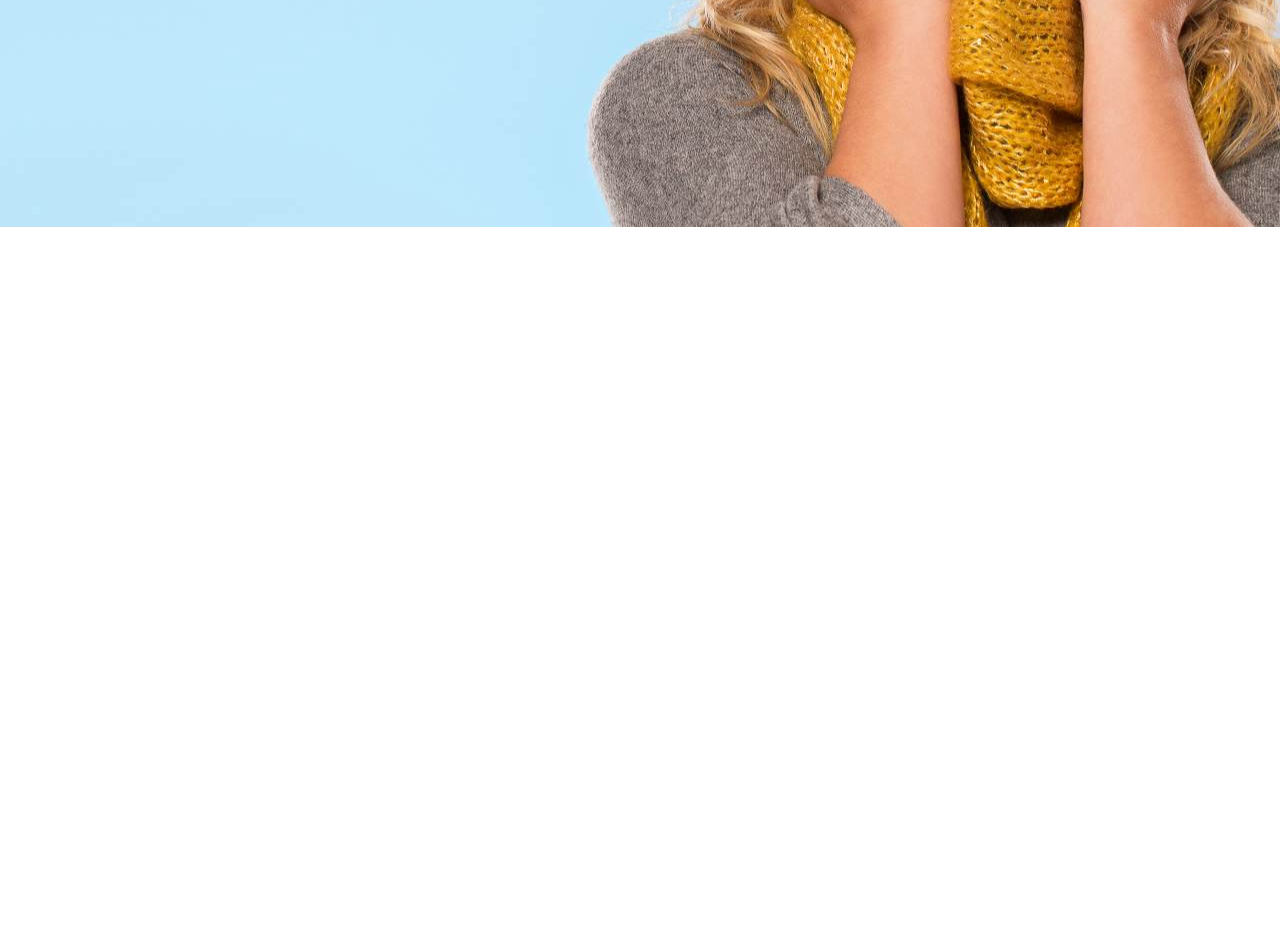
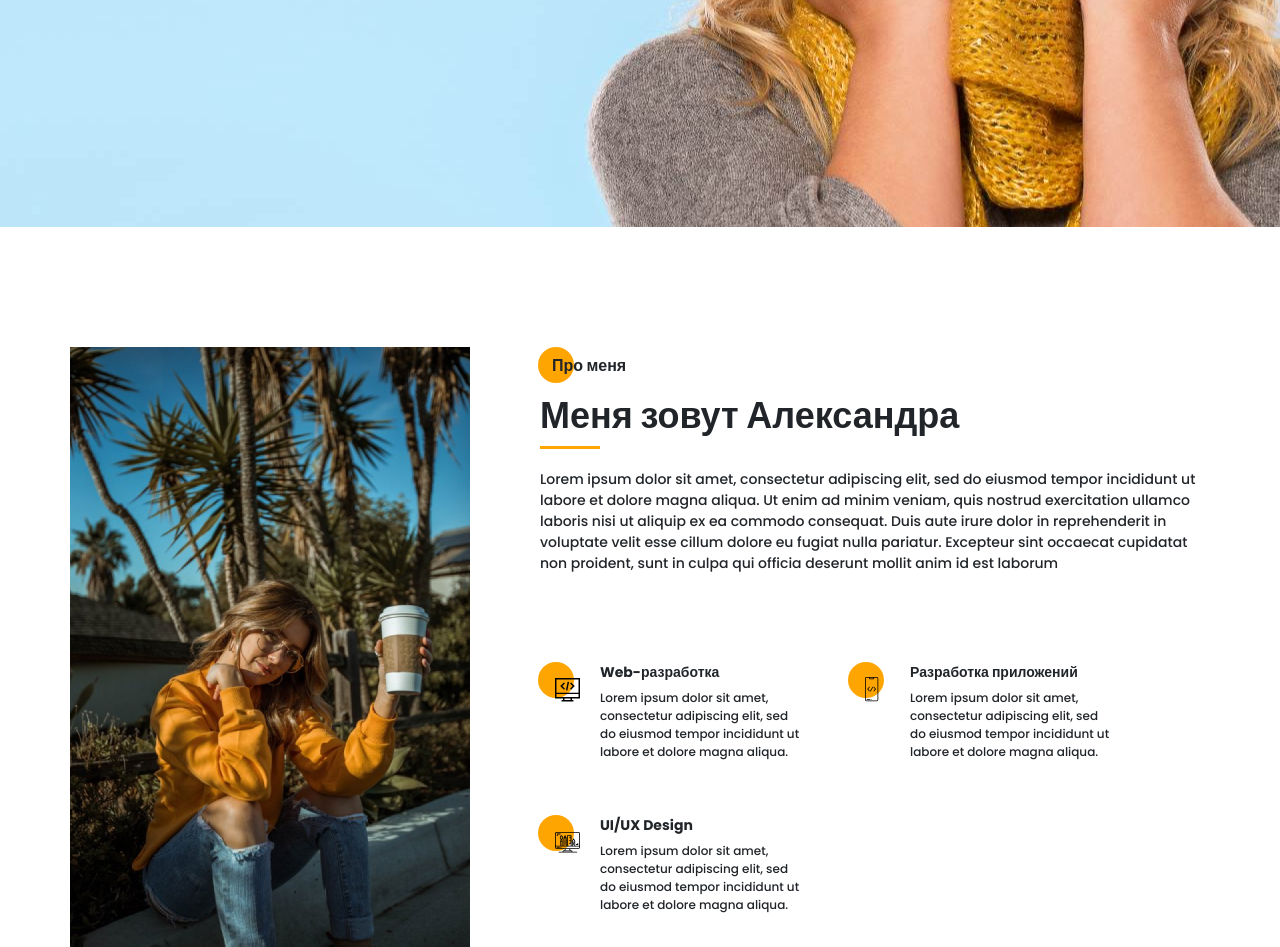
Before and after one commit to razuvaevcr/rezume_CSS-Grid_JS, a website: page src/index.html in a window 1280 px wide. Shown: the part 573-1520 px from the top of the page. Before the commit the page ends 800 px from the top, so only its background shows below. Drawn offline with nearby package versions, Linux system fonts and the light colour scheme; files that its build step writes are made by us from their sources; files whose address does not match are found by name.

Commit message:
add 'about'

```diff
--- a/src/index.html
+++ b/src/index.html
@@ -1,5 +1,6 @@
 <!DOCTYPE html>
 <html lang="ru">
+
 <head>
     <meta charset="UTF-8">
     <meta http-equiv="X-UA-Compatible" content="IE=edge">
@@ -12,15 +13,19 @@
     <meta property="og:type" content="website">
     <meta property="og:url" content="https://metatags.io/">
     <meta property="og:title" content="Meta Tags — Preview, Edit and Generate">
-    <meta property="og:description" content="With Meta Tags you can edit and experiment with your content then preview how your webpage will look on Google, Facebook, Twitter and more!">
-    <meta property="og:image" content="https://metatags.io/assets/meta-tags-16a33a6a8531e519cc0936fbba0ad904e52d35f34a46c97a2c9f6f7dd7d336f2.png">
+    <meta property="og:description"
+        content="With Meta Tags you can edit and experiment with your content then preview how your webpage will look on Google, Facebook, Twitter and more!">
+    <meta property="og:image"
+        content="https://metatags.io/assets/meta-tags-16a33a6a8531e519cc0936fbba0ad904e52d35f34a46c97a2c9f6f7dd7d336f2.png">
 
     <!-- Twitter -->
     <meta property="twitter:card" content="summary_large_image">
     <meta property="twitter:url" content="https://metatags.io/">
     <meta property="twitter:title" content="Meta Tags — Preview, Edit and Generate">
-    <meta property="twitter:description" content="With Meta Tags you can edit and experiment with your content then preview how your webpage will look on Google, Facebook, Twitter and more!">
-    <meta property="twitter:image" content="https://metatags.io/assets/meta-tags-16a33a6a8531e519cc0936fbba0ad904e52d35f34a46c97a2c9f6f7dd7d336f2.png">
+    <meta property="twitter:description"
+        content="With Meta Tags you can edit and experiment with your content then preview how your webpage will look on Google, Facebook, Twitter and more!">
+    <meta property="twitter:image"
+        content="https://metatags.io/assets/meta-tags-16a33a6a8531e519cc0936fbba0ad904e52d35f34a46c97a2c9f6f7dd7d336f2.png">
 
     <!-- Favicon  -->
     <link rel="apple-touch-icon" sizes="57x57" href="icons/favicon//apple-icon-57x57.png">
@@ -32,7 +37,7 @@
     <link rel="apple-touch-icon" sizes="144x144" href="icons/favicon//apple-icon-144x144.png">
     <link rel="apple-touch-icon" sizes="152x152" href="icons/favicon//apple-icon-152x152.png">
     <link rel="apple-touch-icon" sizes="180x180" href="icons/favicon//apple-icon-180x180.png">
-    <link rel="icon" type="image/png" sizes="192x192"  href="icons/favicon//android-icon-192x192.png">
+    <link rel="icon" type="image/png" sizes="192x192" href="icons/favicon//android-icon-192x192.png">
     <link rel="icon" type="image/png" sizes="32x32" href="icons/favicon//favicon-32x32.png">
     <link rel="icon" type="image/png" sizes="96x96" href="icons/favicon//favicon-96x96.png">
     <link rel="icon" type="image/png" sizes="16x16" href="icons/favicon//favicon-16x16.png">
@@ -43,6 +48,7 @@
 
     <link rel="stylesheet" href="css/style.min.css">
 </head>
+
 <body>
     <aside class="sidepanel">
         <a href="#" class="sidepanel__link"><img src="icons/social/facebook.svg" alt="Facebook"></a>
@@ -56,7 +62,9 @@
         <div class="menu__block">
             <div class="menu__close">
                 <svg width="30" height="30" viewBox="0 0 29 30" fill="none" xmlns="http://www.w3.org/2000/svg">
-                    <path d="M17.1568 14.5231L28.4489 3.23075C29.1837 2.49623 29.1837 1.30861 28.4489 0.574085C27.7144 -0.160437 26.5267 -0.160437 25.7922 0.574085L14.4998 11.8665L3.20781 0.574085C2.47295 -0.160437 1.28567 -0.160437 0.551149 0.574085C-0.183716 1.30861 -0.183716 2.49623 0.551149 3.23075L11.8432 14.5231L0.551149 25.8155C-0.183716 26.55 -0.183716 27.7376 0.551149 28.4721C0.917206 28.8385 1.39852 29.0226 1.87948 29.0226C2.36045 29.0226 2.84141 28.8385 3.20781 28.4721L14.4998 17.1798L25.7922 28.4721C26.1586 28.8385 26.6396 29.0226 27.1205 29.0226C27.6015 29.0226 28.0825 28.8385 28.4489 28.4721C29.1837 27.7376 29.1837 26.55 28.4489 25.8155L17.1568 14.5231Z" fill="black"/>
+                    <path
+                        d="M17.1568 14.5231L28.4489 3.23075C29.1837 2.49623 29.1837 1.30861 28.4489 0.574085C27.7144 -0.160437 26.5267 -0.160437 25.7922 0.574085L14.4998 11.8665L3.20781 0.574085C2.47295 -0.160437 1.28567 -0.160437 0.551149 0.574085C-0.183716 1.30861 -0.183716 2.49623 0.551149 3.23075L11.8432 14.5231L0.551149 25.8155C-0.183716 26.55 -0.183716 27.7376 0.551149 28.4721C0.917206 28.8385 1.39852 29.0226 1.87948 29.0226C2.36045 29.0226 2.84141 28.8385 3.20781 28.4721L14.4998 17.1798L25.7922 28.4721C26.1586 28.8385 26.6396 29.0226 27.1205 29.0226C27.6015 29.0226 28.0825 28.8385 28.4489 28.4721C29.1837 27.7376 29.1837 26.55 28.4489 25.8155L17.1568 14.5231Z"
+                        fill="black" />
                 </svg>
             </div>
 
@@ -74,19 +82,29 @@
             <div class="menu__social">
                 <a href="#">
                     <svg width="20" height="20" viewBox="0 0 20 19" fill="none" xmlns="http://www.w3.org/2000/svg">
-                        <path d="M10 0C4.475 0 0 4.36167 0 9.74107C0 14.0457 2.865 17.6962 6.8375 18.9832C7.3375 19.0749 7.52083 18.7734 7.52083 18.5148C7.52083 18.2835 7.5125 17.6706 7.50833 16.8585C4.72667 17.4459 4.14 15.5517 4.14 15.5517C3.685 14.4274 3.0275 14.1267 3.0275 14.1267C2.12167 13.5228 3.0975 13.5352 3.0975 13.5352C4.10167 13.603 4.62917 14.5389 4.62917 14.5389C5.52083 16.0283 6.97 15.5979 7.54167 15.3493C7.63167 14.719 7.88917 14.2903 8.175 14.0466C5.95417 13.8029 3.62 12.9652 3.62 9.23304C3.62 8.16988 4.0075 7.30085 4.64917 6.61934C4.53667 6.37317 4.19917 5.3827 4.73667 4.04116C4.73667 4.04116 5.57417 3.78012 7.48667 5.03988C8.28667 4.82345 9.13667 4.71606 9.98667 4.7111C10.8367 4.71606 11.6867 4.82345 12.4867 5.03988C14.3867 3.78012 15.2242 4.04116 15.2242 4.04116C15.7617 5.3827 15.4242 6.37317 15.3242 6.61934C15.9617 7.30085 16.3492 8.16988 16.3492 9.23304C16.3492 12.9752 14.0117 13.7987 11.7867 14.0383C12.1367 14.3307 12.4617 14.928 12.4617 15.8408C12.4617 17.1444 12.4492 18.1918 12.4492 18.5082C12.4492 18.7635 12.6242 19.0683 13.1367 18.9708C17.1375 17.692 20 14.0391 20 9.74107C20 4.36167 15.5225 0 10 0Z" fill="#212121"/>
+                        <path
+                            d="M10 0C4.475 0 0 4.36167 0 9.74107C0 14.0457 2.865 17.6962 6.8375 18.9832C7.3375 19.0749 7.52083 18.7734 7.52083 18.5148C7.52083 18.2835 7.5125 17.6706 7.50833 16.8585C4.72667 17.4459 4.14 15.5517 4.14 15.5517C3.685 14.4274 3.0275 14.1267 3.0275 14.1267C2.12167 13.5228 3.0975 13.5352 3.0975 13.5352C4.10167 13.603 4.62917 14.5389 4.62917 14.5389C5.52083 16.0283 6.97 15.5979 7.54167 15.3493C7.63167 14.719 7.88917 14.2903 8.175 14.0466C5.95417 13.8029 3.62 12.9652 3.62 9.23304C3.62 8.16988 4.0075 7.30085 4.64917 6.61934C4.53667 6.37317 4.19917 5.3827 4.73667 4.04116C4.73667 4.04116 5.57417 3.78012 7.48667 5.03988C8.28667 4.82345 9.13667 4.71606 9.98667 4.7111C10.8367 4.71606 11.6867 4.82345 12.4867 5.03988C14.3867 3.78012 15.2242 4.04116 15.2242 4.04116C15.7617 5.3827 15.4242 6.37317 15.3242 6.61934C15.9617 7.30085 16.3492 8.16988 16.3492 9.23304C16.3492 12.9752 14.0117 13.7987 11.7867 14.0383C12.1367 14.3307 12.4617 14.928 12.4617 15.8408C12.4617 17.1444 12.4492 18.1918 12.4492 18.5082C12.4492 18.7635 12.6242 19.0683 13.1367 18.9708C17.1375 17.692 20 14.0391 20 9.74107C20 4.36167 15.5225 0 10 0Z"
+                            fill="#212121" />
                     </svg>
                 </a>
                 <a href="#">
                     <svg width="20" height="20" viewBox="0 0 20 20" fill="none" xmlns="http://www.w3.org/2000/svg">
-                        <path d="M13.7495 0L6.24951 0C2.79826 0 -0.000488281 2.79875 -0.000488281 6.25L-0.000488281 13.75C-0.000488281 17.2013 2.79826 20 6.24951 20L13.7495 20C17.2008 20 19.9995 17.2013 19.9995 13.75L19.9995 6.25C19.9995 2.79875 17.2008 0 13.7495 0ZM18.1245 13.75C18.1245 16.1625 16.162 18.125 13.7495 18.125L6.24951 18.125C3.83701 18.125 1.87451 16.1625 1.87451 13.75L1.87451 6.25C1.87451 3.8375 3.83701 1.875 6.24951 1.875L13.7495 1.875C16.162 1.875 18.1245 3.8375 18.1245 6.25L18.1245 13.75Z" fill="black"/>
-                        <path d="M9.99951 5C7.23826 5 4.99951 7.23875 4.99951 10C4.99951 12.7613 7.23826 15 9.99951 15C12.7608 15 14.9995 12.7613 14.9995 10C14.9995 7.23875 12.7608 5 9.99951 5ZM9.99951 13.125C8.27701 13.125 6.87451 11.7225 6.87451 10C6.87451 8.27625 8.27701 6.875 9.99951 6.875C11.722 6.875 13.1245 8.27625 13.1245 10C13.1245 11.7225 11.722 13.125 9.99951 13.125Z" fill="black"/>
-                        <path d="M15.3745 5.29123C15.7425 5.29123 16.0408 4.99295 16.0408 4.62499C16.0408 4.25703 15.7425 3.95874 15.3745 3.95874C15.0065 3.95874 14.7083 4.25703 14.7083 4.62499C14.7083 4.99295 15.0065 5.29123 15.3745 5.29123Z" fill="black"/>
+                        <path
+                            d="M13.7495 0L6.24951 0C2.79826 0 -0.000488281 2.79875 -0.000488281 6.25L-0.000488281 13.75C-0.000488281 17.2013 2.79826 20 6.24951 20L13.7495 20C17.2008 20 19.9995 17.2013 19.9995 13.75L19.9995 6.25C19.9995 2.79875 17.2008 0 13.7495 0ZM18.1245 13.75C18.1245 16.1625 16.162 18.125 13.7495 18.125L6.24951 18.125C3.83701 18.125 1.87451 16.1625 1.87451 13.75L1.87451 6.25C1.87451 3.8375 3.83701 1.875 6.24951 1.875L13.7495 1.875C16.162 1.875 18.1245 3.8375 18.1245 6.25L18.1245 13.75Z"
+                            fill="black" />
+                        <path
+                            d="M9.99951 5C7.23826 5 4.99951 7.23875 4.99951 10C4.99951 12.7613 7.23826 15 9.99951 15C12.7608 15 14.9995 12.7613 14.9995 10C14.9995 7.23875 12.7608 5 9.99951 5ZM9.99951 13.125C8.27701 13.125 6.87451 11.7225 6.87451 10C6.87451 8.27625 8.27701 6.875 9.99951 6.875C11.722 6.875 13.1245 8.27625 13.1245 10C13.1245 11.7225 11.722 13.125 9.99951 13.125Z"
+                            fill="black" />
+                        <path
+                            d="M15.3745 5.29123C15.7425 5.29123 16.0408 4.99295 16.0408 4.62499C16.0408 4.25703 15.7425 3.95874 15.3745 3.95874C15.0065 3.95874 14.7083 4.25703 14.7083 4.62499C14.7083 4.99295 15.0065 5.29123 15.3745 5.29123Z"
+                            fill="black" />
                     </svg>
                 </a>
                 <a href="#">
                     <svg width="20" height="20" viewBox="0 0 20 20" fill="none" xmlns="http://www.w3.org/2000/svg">
-                        <path d="M17.0698 0L2.9292 0C1.3139 0 -0.000488281 1.31439 -0.000488281 2.92969L-0.000488281 17.0703C-0.000488281 18.6856 1.3139 20 2.9292 20L8.82764 20L8.82764 12.9297L6.48389 12.9297L6.48389 9.41406L8.82764 9.41406L8.82764 7.03125C8.82764 5.09262 10.4046 3.51563 12.3433 3.51563L15.8979 3.51563L15.8979 7.03125L12.3433 7.03125L12.3433 9.41406L15.8979 9.41406L15.312 12.9297L12.3433 12.9297L12.3433 20L17.0698 20C18.6851 20 19.9995 18.6856 19.9995 17.0703L19.9995 2.92969C19.9995 1.31439 18.6851 0 17.0698 0Z" fill="black"/>
+                        <path
+                            d="M17.0698 0L2.9292 0C1.3139 0 -0.000488281 1.31439 -0.000488281 2.92969L-0.000488281 17.0703C-0.000488281 18.6856 1.3139 20 2.9292 20L8.82764 20L8.82764 12.9297L6.48389 12.9297L6.48389 9.41406L8.82764 9.41406L8.82764 7.03125C8.82764 5.09262 10.4046 3.51563 12.3433 3.51563L15.8979 3.51563L15.8979 7.03125L12.3433 7.03125L12.3433 9.41406L15.8979 9.41406L15.312 12.9297L12.3433 12.9297L12.3433 20L17.0698 20C18.6851 20 19.9995 18.6856 19.9995 17.0703L19.9995 2.92969C19.9995 1.31439 18.6851 0 17.0698 0Z"
+                            fill="black" />
                     </svg>
                 </a>
             </div>
@@ -111,7 +129,72 @@
         </div>
     </section>
 
+    <section class="about">
+        <div class="container">
+            <div class="about__wrapper">
+                <div class="about__photo">
+                    <img src="img/main_photo.jpg" alt="personal photo">
+                </div>
+
+                <div class="about__descr">
+                    <h2 class="title title_fz16 about__title">Про меня</h2>
+                    <div class="title title_fz36 about__subtitle">Меня зовут Александра</div>
+                    <div class="divider"></div>
+                    <p class="about__text">
+                        Lorem ipsum dolor sit amet, consectetur adipiscing elit, sed do eiusmod tempor incididunt ut
+                        labore
+                        et dolore magna aliqua. Ut enim ad minim veniam, quis nostrud exercitation ullamco laboris
+                        nisi ut
+                        aliquip ex ea commodo consequat. Duis aute irure dolor in reprehenderit in voluptate velit
+                        esse
+                        cillum dolore eu fugiat nulla pariatur. Excepteur sint occaecat cupidatat non proident, sunt
+                        in
+                        culpa qui officia deserunt mollit anim id est laborum
+                    </p>
+                </div>
+
+                <div class="about__skills">
+                    <div class="about__skills-item">
+                        <div class="about__skills-circle">
+                            <img src="icons/about_me/web_development.svg" alt="web_development"></img>
+                        </div>
+                        <div>
+                            <div class="title title_fz14">Web-разработка</div>
+                            <div class="about__skills-text">
+                                Lorem ipsum dolor sit amet, consectetur adipiscing elit, sed do eiusmod tempor
+                                incididunt ut labore et dolore magna aliqua.
+                            </div>
+                        </div>
+                    </div>
+                    <div class="about__skills-item">
+                        <div class="about__skills-circle">
+                            <img src="icons/about_me/mobile_dev.svg" alt="mibile_development"></img>
+                        </div>
+                        <div>
+                            <div class="title title_fz14">Разработка приложений</div>
+                            <div class="about__skills-text">Lorem ipsum dolor sit amet, consectetur adipiscing elit, sed
+                                do eiusmod tempor incididunt ut labore et dolore magna aliqua.
+                            </div>
+                        </div>
+                    </div>
+                    <div class="about__skills-item">
+                        <div class="about__skills-circle">
+                            <img src="icons/about_me/design.svg" alt="design"></img>
+                        </div>
+                        <div>
+                            <div class="title title_fz14">UI/UX Design</div>
+                            <div class="about__skills-text">Lorem ipsum dolor sit amet, consectetur adipiscing elit, sed
+                                do eiusmod tempor incididunt ut labore et dolore magna aliqua.
+                            </div>
+                        </div>
+                    </div>
+                </div>
+            </div>
+        </div>
+    </section>
+
 
     <script src="js/script.js"></script>
 </body>
+
 </html>
--- /dev/null
+++ b/src/sass/blocks/_about.scss
@@ -0,0 +1,57 @@
+.about {
+    padding-top: 120px;
+    &__wrapper {
+        display: grid;
+        grid-template-columns: 400px 670px;
+        grid-template-rows: minmax(245px, auto) minmax(255px, auto);
+        grid-auto-rows: minmax(245px, auto);
+        gap: 40px 70px;
+    }
+    &__photo {
+        grid-row: 1 / 3;
+        img {
+            width: 100%;
+        }
+    }
+    &__descr {
+        padding-top: 6px;
+        .divider {
+            margin-top: 0;
+        }
+    }
+    &__title {
+        position: relative;
+        padding: 1px 0 0 12px;
+        @include before_circle
+    }
+    &__text {
+        margin-top: 20px;
+        font-size: 14px;
+        line-height: 21px;
+    }
+    &__skills {
+        display: grid;
+        grid-template: repeat(2, minmax(115px, auto)) / repeat(2, 260px);
+        grid-auto-rows: 1fr;
+        gap: 20px 50px ;
+        &-item {
+            display: grid;
+            grid-template-columns: 40px 200px;
+            column-gap: 20px;
+        }
+        &-circle {
+            position: relative;
+            padding: 15px 0 0 15px;
+            @include before_circle;
+            &:before {
+                top: 0;
+            }
+        }
+        &-text {
+            margin-top: 6px;
+            font-size: 12px;
+            line-height: 18px;
+        }
+    }
+
+}
--- a/src/sass/blocks/_title.scss
+++ b/src/sass/blocks/_title.scss
@@ -10,6 +10,9 @@
         font-size: 16px;
         line-height: 24px;
     }
+    &_fz36 {
+        font-size: 36px;
+    }
     &_fz48 {
         font-size: 48px;
     }
```
Also changed, not shown: src/sass/style.scss (+7 -0 lines), dist/css/style.min.css, dist/index.html.
